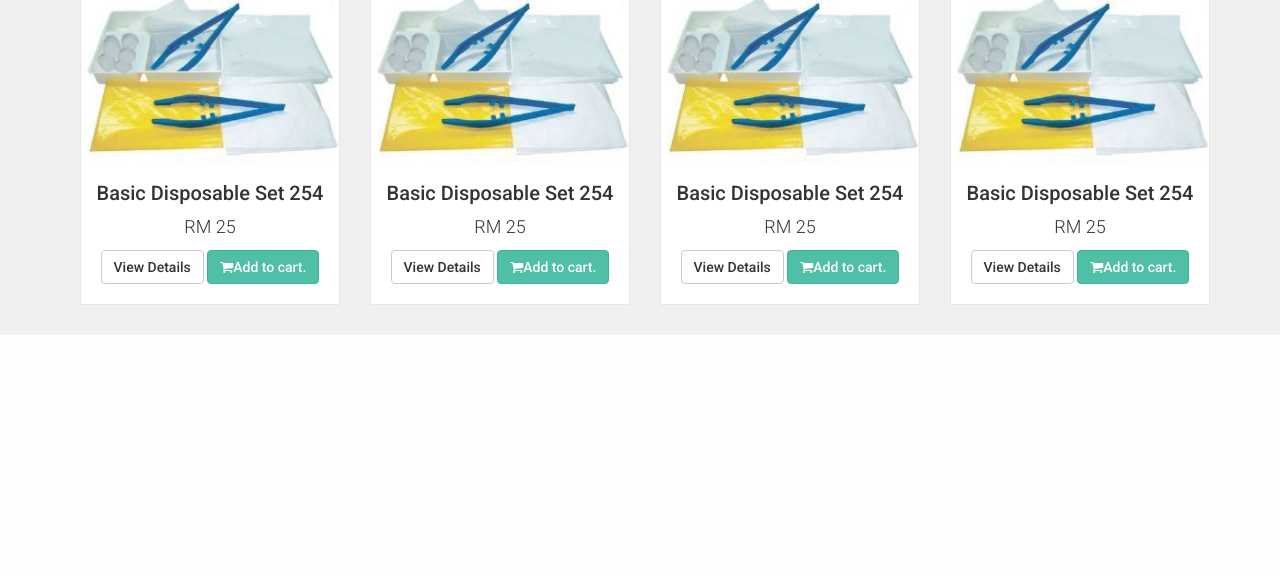
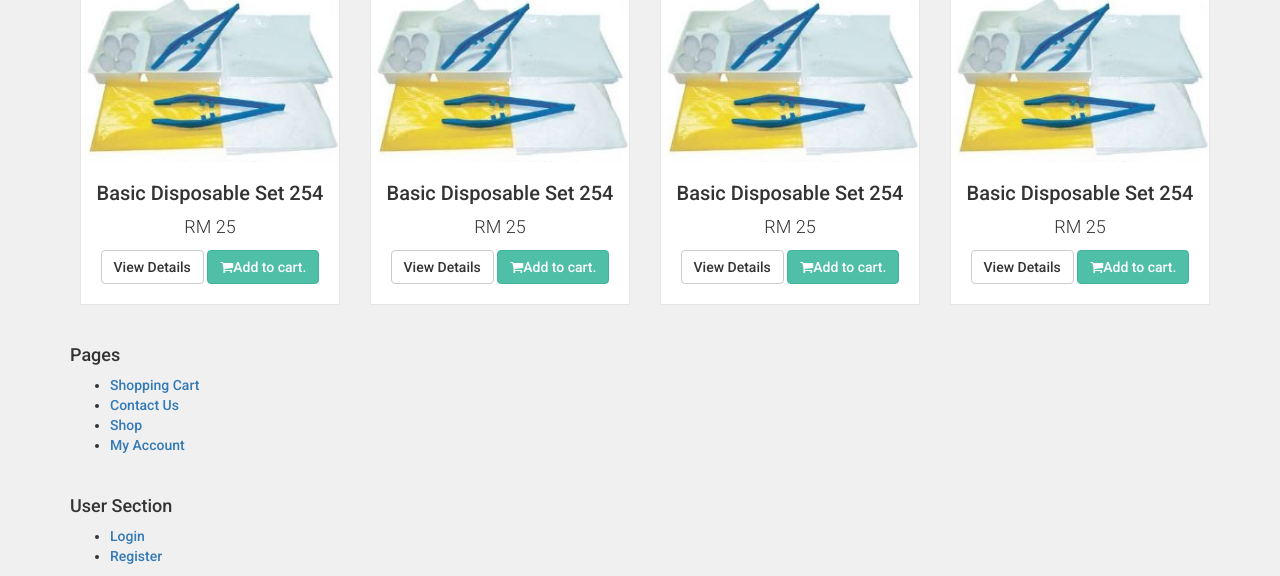
Before and after one commit to sharvinbala/e-commerce, a PHP site: page / in a window 1280 px wide. Shown: the part 1139-1715 px from the top of the page. Before the commit the page ends 1474 px from the top, so only its background shows below. Run offline with PHP 8.4, Linux system fonts and the light colour scheme.

Commit message:
create footer.php and basic footer without styling yet

```diff
--- /dev/null
+++ b/includes/footer.php
@@ -0,0 +1,23 @@
+<div id="footer"><!-- Footer starts -->
+	<div class="container"><!-- container starts -->
+		<div class="row"><!-- row starts -->
+			<div class="col-md-3 col-sm-6"><!-- col-md-3 col-sm-6 starts -->
+				<h4>Pages</h4>
+				<ul><!-- ul starts-->
+					<li><a href="cart.php">Shopping Cart</a></li>
+					<li><a href="contact.php">Contact Us</a></li>
+					<li><a href="shop.php">Shop</a></li>
+					<li><a href="checkout.php">My Account</a></li>
+				</ul><!-- ul end-->
+				<hr>
+				<h4>User Section</h4>
+				<ul><!-- ul starts -->
+					<li><a href="checkout.php">Login</a></li>
+					<li><a href="customer_register.php">Register</a></li>
+				</ul><!-- ul ends -->
+				<hr class="hidden-md hidden-lg hidden-sm">
+
+			</div><!-- col-md-3 col-sm-6 ends -->
+		</div><!-- row ends -->
+	</div><!-- container starts -->
+</div><!-- Footer ends -->
--- a/index.php
+++ b/index.php
@@ -337,20 +337,10 @@
 	</div><!--row ends -->
 </div><!--container ends -->
 
+<?php
+include ("includes/footer.php")
 
-
-
-
-
-
-
-
-
-
-
-
-
-
+?>
 
 
 <script src="js/jquery.min.js"></script>
```
